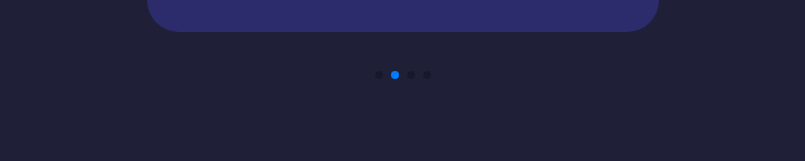
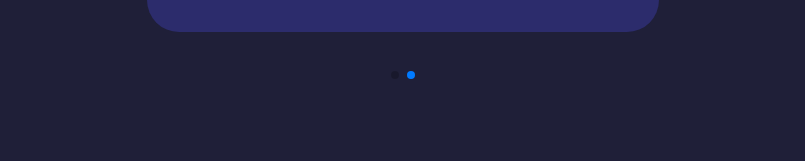
Before and after one commit to aryanaman/aman, a React (Create React App) app: page / in a window 1280 px wide. Shown: the part 3339-3500 px from the top of the page, without its empty margins (237-1042 px from the left). Built offline with nearby package versions, Linux system fonts and the light colour scheme; the HTML template or start-up script is replaced by a standard one.

Commit message:
changes testimonial

```diff
--- a/src/components/testimonials/Testimonials.jsx
+++ b/src/components/testimonials/Testimonials.jsx
@@ -17,22 +17,6 @@ const data = [
   },
   {
     id: 2,
-    avatar:
-      "https://images.unsplash.com/photo-1438761681033-6461ffad8d80?ixlib=rb-1.2.1&ixid=MnwxMjA3fDB8MHxzZWFyY2h8MXx8cmFuZG9tJTIwcGVvcGxlfGVufDB8fDB8fA%3D%3D&w=1000&q=80",
-    name: "Shatta Wale",
-    review:
-      " Lorem ipsum dolor sit amet consectetur adipisicing elit Numquam fugiat minima similique dolorum, quaerat porro consequatur sequi quibusdam voluptatibus, fugit quam! Cumque, recusandae saepe? Illum voluptates excepturi nihil architecto mollitia ",
-  },
-  {
-    id: 3,
-    avatar:
-      "https://images.unsplash.com/photo-1438761681033-6461ffad8d80?ixlib=rb-1.2.1&ixid=MnwxMjA3fDB8MHxzZWFyY2h8MXx8cmFuZG9tJTIwcGVvcGxlfGVufDB8fDB8fA%3D%3D&w=1000&q=80",
-    name: "Shatta Wale",
-    review:
-      " Lorem ipsum dolor sit amet consectetur adipisicing elit Numquam fugiat minima similique dolorum, quaerat porro consequatur sequi quibusdam voluptatibus, fugit quam! Cumque, recusandae saepe? Illum voluptates excepturi nihil architecto mollitia ",
-  },
-  {
-    id: 4,
     avatar:
       "https://images.unsplash.com/photo-1438761681033-6461ffad8d80?ixlib=rb-1.2.1&ixid=MnwxMjA3fDB8MHxzZWFyY2h8MXx8cmFuZG9tJTIwcGVvcGxlfGVufDB8fDB8fA%3D%3D&w=1000&q=80",
     name: "Shatta Wale",
```
